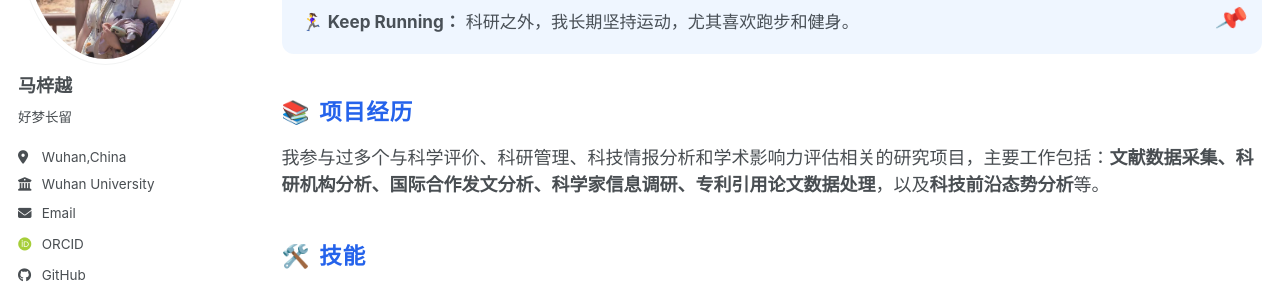
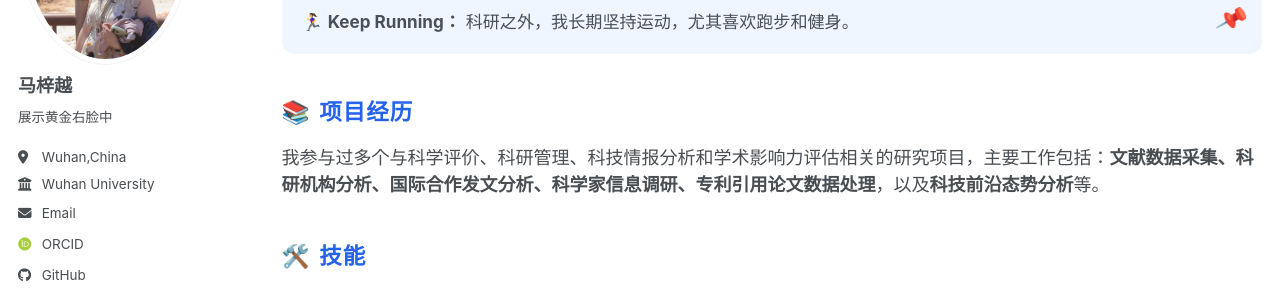
Before and after one commit to mzy167847983749328727/mzy167847983749328727.github.io, a Jekyll site: the page built from _pages/about.md, in a window 1280 px wide. Shown: the part 293-583 px from the top of the page. Built offline with Jekyll 4.4.1, drawn with Linux system fonts in a browser that asks for light colours; some web fonts are replaced; a script bundle is joined from its source files by our own code; library files that are not in the unit come from our copies; comment, search, counter and statistics services are not loaded.

Commit message:
Update _config.yml

```diff
--- a/_config.yml
+++ b/_config.yml
@@ -26,7 +26,7 @@ author:
   avatar           : "profile.png"
   name             : "马梓越"
   pronouns         : # example: "she/her"
-  bio              : "好梦长留"
+  bio              : "展示黄金右脸中"
   location         : "Wuhan,China"
   employer         : "Wuhan University"
   uri              : # URL
```
